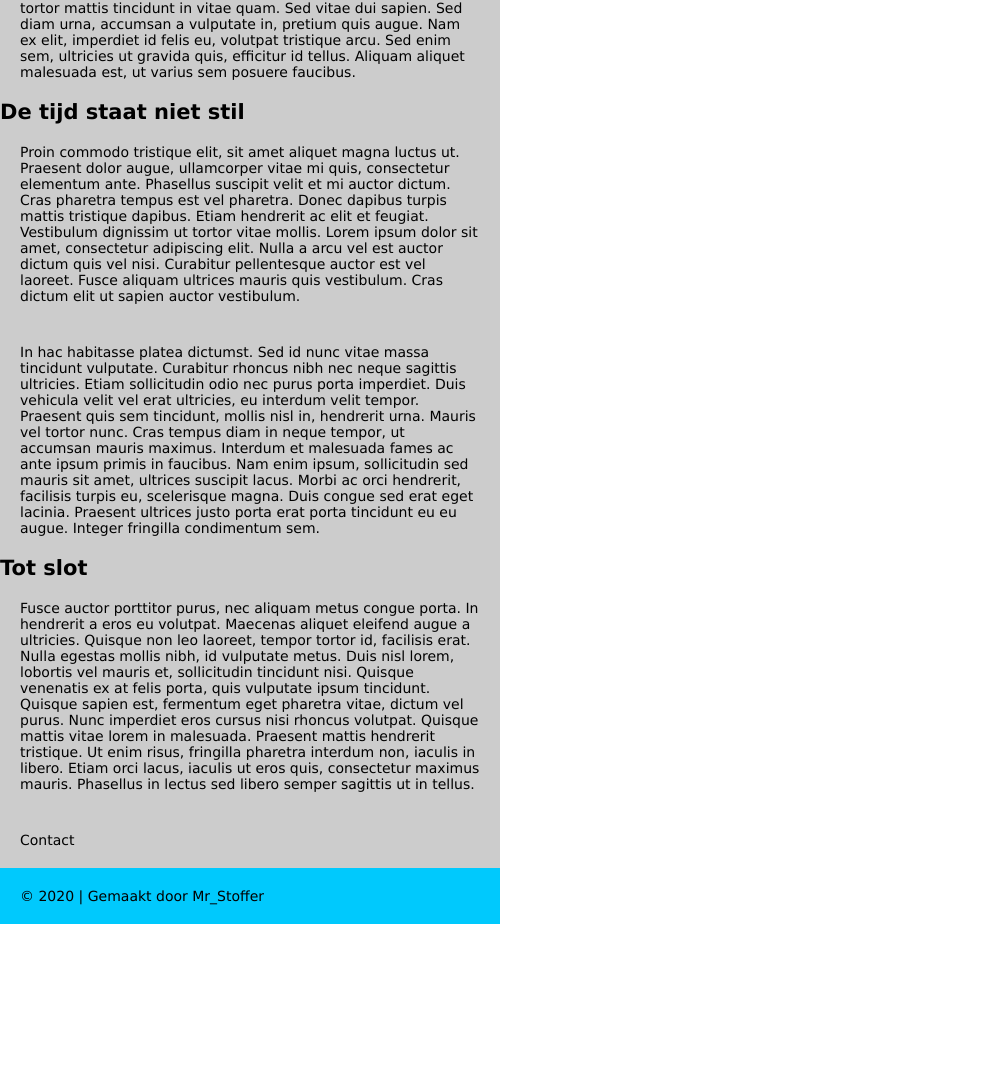
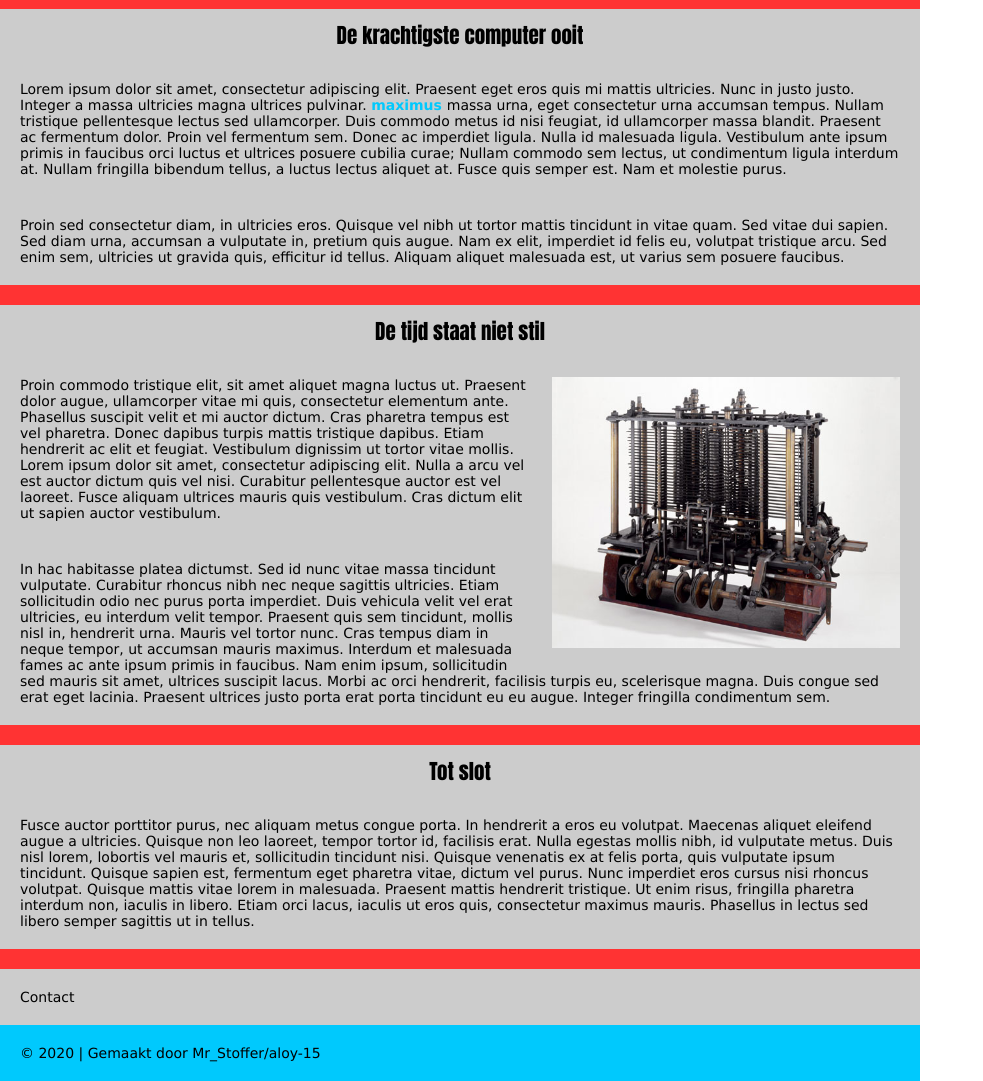
Before and after one commit to mrstoffer/website.ding, a plain HTML site: page index.html in a window 1280 px wide. Shown: the part 818-1899 px from the top of the page, without its empty margins (0-983 px from the left). Before the commit the page ends 1742 px from the top, so only its background shows below. Drawn offline with Linux system fonts and the light colour scheme.

Commit message:
finish 5.12.8

```diff
--- a/index.html
+++ b/index.html
@@ -18,14 +18,14 @@
         </p>
       </nav>
       <div id="bigimage">
-        <img src="images/supercomputer.jpeg" width="500">
+        <img src="images/supercomputer.jpeg" width="920">
         <p><b>Lorem</b><br> ipsum dolor sit amet,consectetur adipiscing elit</p>
       </div>
       <main>
         <article>
           <h1>De krachtigste computer ooit</h1>
           <p>Lorem ipsum dolor sit amet, consectetur adipiscing elit. Praesent eget eros quis mi mattis ultricies. Nunc in justo
-            justo. Integer a massa ultricies magna ultrices pulvinar. Maecenas maximus massa urna, eget consectetur urna accumsan
+            justo. Integer a massa ultricies magna ultrices pulvinar. <a href="https://nl.wikipedia.org/wiki/Supercomputer"> maximus </a> massa urna, eget consectetur urna accumsan
             tempus. Nullam tristique pellentesque lectus sed ullamcorper. Duis commodo metus id nisi feugiat, id ullamcorper massa
             blandit. Praesent ac fermentum dolor. Proin vel fermentum sem. Donec ac imperdiet ligula. Nulla id malesuada ligula.
             Vestibulum ante ipsum primis in faucibus orci luctus et ultrices posuere cubilia curae; Nullam commodo sem lectus, ut
@@ -38,6 +38,7 @@
         </article>
         <article>
           <h1>De tijd staat niet stil</h1>
+          <img src="images/oude_supercom.jpg" width="348px">
           <p>Proin commodo tristique elit, sit amet aliquet magna luctus ut. Praesent dolor augue, ullamcorper vitae mi quis, consectetur
             elementum ante. Phasellus suscipit velit et mi auctor dictum. Cras pharetra tempus est vel pharetra. Donec dapibus turpis
             mattis tristique dapibus. Etiam hendrerit ac elit et feugiat. Vestibulum dignissim ut tortor vitae mollis. Lorem ipsum
@@ -67,7 +68,7 @@
         <p>Contact</p>
       </div>
       <footer>
-        <p>© 2020 | Gemaakt door Mr_Stoffer</p>
+        <p>© 2020 | Gemaakt door Mr_Stoffer/aloy-15</p>
       </footer>
     </div>
   </body>
--- a/style.css
+++ b/style.css
@@ -12,12 +12,12 @@ p{
 }
 
 #wrapper {
-  width: 500px;
+  width: 920px;
   background-color: #ff3333;
 }
 
 header {
-  width: 500px;
+  width: 920px;
   background-color: #00c9fd;
 }
 
@@ -32,6 +32,13 @@ header {
   background-color: #ffffff;
 }
 
+main h1{
+  padding: 10px;
+  font-family: impact;
+  size: 25pt;
+  text-align: center;
+}
+
 header h1 {
   color: rgb(255,255,255);
   padding: 20px, 5px, 5px, 5px;
@@ -40,7 +47,7 @@ header h1 {
 }
 
 nav {
-  width: 500px;
+  width: 920px;
   background-color: #cccccc;
 }
 
@@ -62,16 +69,33 @@ nav a:hover{
 }
 
 article {
-  width: 500px;
+  width: 920px;
   background-color: #cccccc;
+  margin: 20px 0px;
+}
+
+article img{
+  float: right;
+  margin: 20px;
+}
+
+article a{
+  font-weight: bold;
+  color: #00c9fd;
+  text-decoration-line: none;
+}
+
+article a:hover{
+  size: 110em;
+  color: black;
 }
 
 #contact {
-  width: 500px;
+  width: 920px;
   background-color: #cccccc;
 }
 
 footer {
-  width: 500px;
+  width: 920px;
   background-color: #00c9fd;
 }
```
Also changed, not shown: images/oude_supercom.jpg (added).
